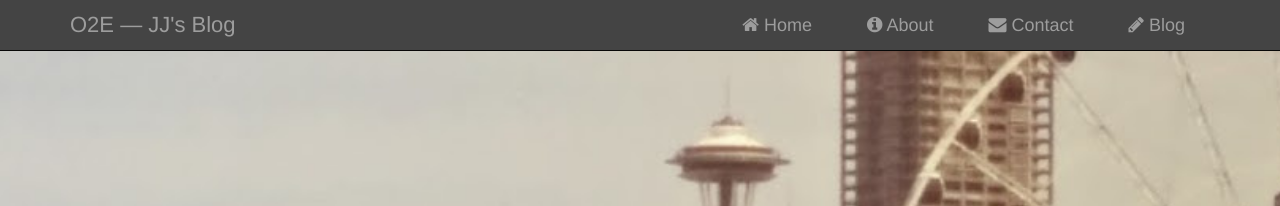
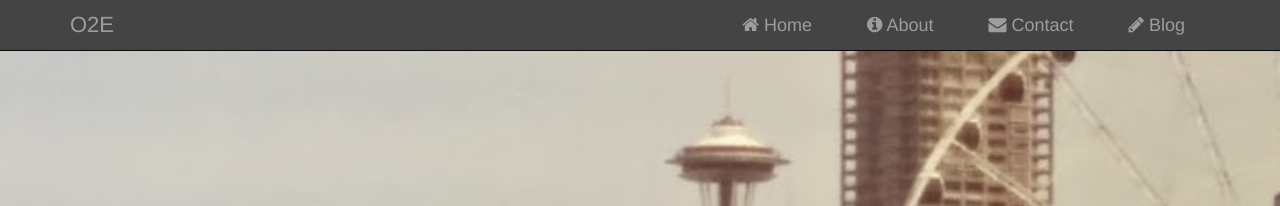
Before and after one commit to jasonsjones/jasonsjones.github.io, a Jekyll site: the page built from index.html, in a window 1280 px wide. Shown: the top 206 px of the page. Built offline with Jekyll 4.4.1, drawn with Linux system fonts in a browser that asks for light colours.

```diff
--- a/_includes/header.html
+++ b/_includes/header.html
@@ -8,6 +8,8 @@
         </div>
     </div>
     <div class="down-button">
-        <i class="fa fa-arrow-circle-down fa-4x"></i>
+        <a href="#next-section">
+            <i class="fa fa-arrow-circle-down fa-4x"></i>
+        </a>
     </div>
 </header>
--- a/_includes/navbar.html
+++ b/_includes/navbar.html
@@ -10,7 +10,7 @@
                 <span class="icon-bar"></span>
                 <span class="icon-bar"></span>
             </button>
-            <a class="navbar-brand" href="#">O2E &mdash; JJ's Blog</a>
+            <a class="navbar-brand" href="#">O2E</a>
         </div>
 
         <div class="collapse navbar-collapse" id="navbar-collapse">
@@ -18,10 +18,14 @@
                 <li {% if page.url == '/index.html' %} class="active" {% endif %}>
                     <a href="/"><i class="fa fa-home"></i> Home</a>
                 </li>
-                <li {% if page.url == '/#about' %} class="active" {% endif %}>
+                <li>
+                    {% if page.url == '/index.html'%}
                     <a href="#about"><i class="fa fa-info-circle"></i> About</a>
+                    {% else %}
+                    <a href="/index.html#about"><i class="fa fa-info-circle"></i> About</a>
+                    {% endif %}
                 </li>
-                <li {% if page.url == '/contact/index.html' %} class="active" {% endif %}>
+                <li>
                     <a href="/"><i class="fa fa-envelope"></i> Contact</a>
                 </li>
                 <li {% if page.url == '/blog/index.html' %} class="active" {% endif %}>
--- a/assets/js/site.js
+++ b/assets/js/site.js
@@ -1,12 +1,12 @@
 $(document).ready(function () {
     // code will go here...
 
-    $('.down-button').addClass('animated shake');
+    // $('.down-button').addClass('animated shake');
 
-    $('.down-button').click(function () {
+    $('nav a, .down-button a').bind('click', function () {
         $('html, body').animate({
-            scrollTop: $('#next-section').offset().top-50
+            scrollTop: $($(this).attr('href')).offset().top - 50
         }, 1500);
-        $(this).fadeOut('slow');
+        event.preventDefault();
     });
 });
```
